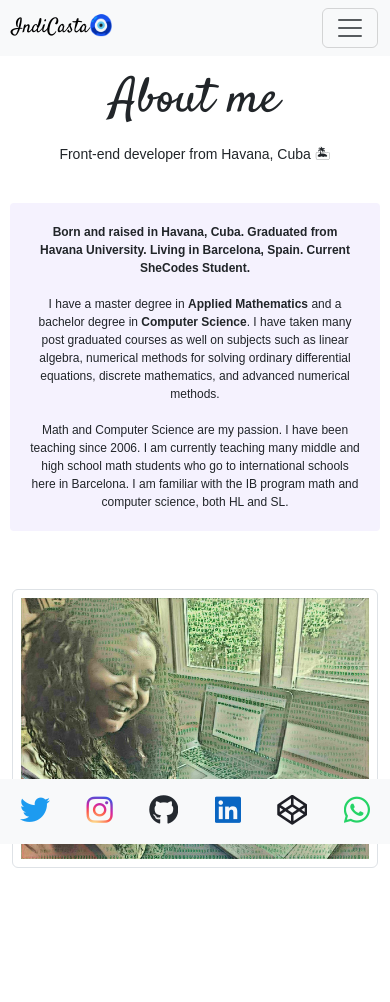
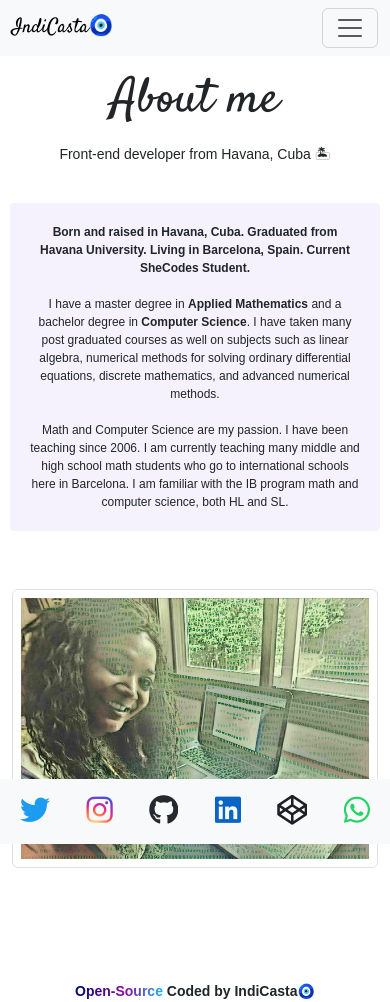
Before and after one commit to indicasta/IndiCasta, a plain HTML site: page about.html in a window 390 px wide. Before the commit the page ends 981 px from the top, so only its background shows below. Drawn offline with nearby package versions, Linux system fonts and the light colour scheme; a web font is replaced by a local one.

Commit message:
adding github portfolio link to all pages

```diff
--- a/about.html
+++ b/about.html
@@ -221,6 +221,18 @@
           </div>
         </div>
       </div>
+      <footer>
+        <div class="d-flex justify-content-center footer-github-link">
+          <strong
+            ><a
+              href="https://github.com/indicasta/IndiCasta"
+              title="IndiCasta🧿's Portfolio Github"
+              class="text-decoration-none"
+              >Open-Source </a
+            >Coded by IndiCasta🧿</strong
+          >
+        </div>
+      </footer>
     </div>
   </body>
 </html>
--- a/src/style.css
+++ b/src/style.css
@@ -15,6 +15,12 @@
   --linkedin-color: #0a66c2;
   --codepen-color: #1e1f26;
   --whatsapp-color: #25d366;
+  --custom-gradient: linear-gradient(
+    109.6deg,
+    rgb(9, 9, 121) 11.2%,
+    rgb(144, 6, 161) 53.7%,
+    rgb(0, 212, 255) 100.2%
+  );
 }
 @media (max-width: 768px) {
   h1 {
@@ -36,7 +42,8 @@
     font-size: 30px !important;
   }
   .email-link,
-  .email-link-footer {
+  .email-link-footer,
+  .footer-github-link {
     font-size: 14px !important;
   }
   p {
@@ -241,3 +248,9 @@ i {
   background-color: var(--primary-color);
   transition: all 100ms ease-in-out;
 }
+.footer-github-link a {
+  color: transparent;
+  background: var(--custom-gradient);
+  background-clip: text;
+  -webkit-background-clip: text;
+}
```
Also changed, not shown: contact.html (+12 -0 lines), index.html (+10 -0 lines), work.html (+12 -0 lines).
